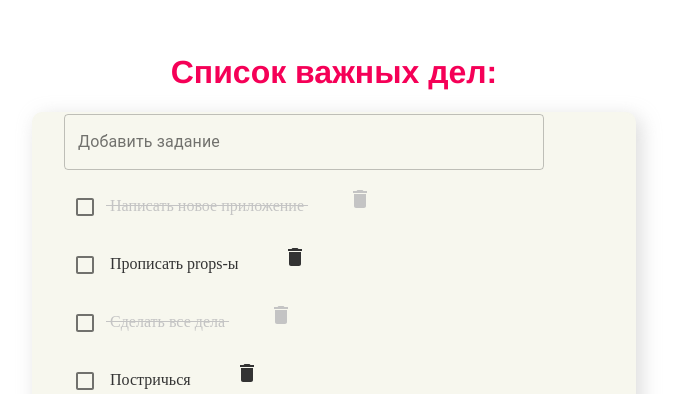
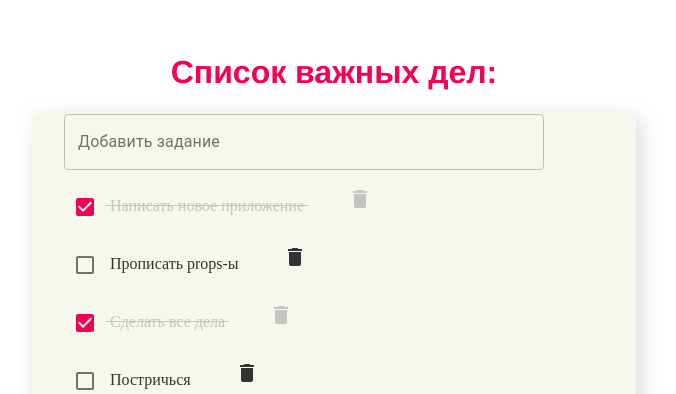
Before and after one commit to WebHeroSchool/app_todo, a React (Create React App) app: page / in a window 1280 px wide. Shown: the part 147-541 px from the top of the page, without its empty margins (306-982 px from the left). Built offline with nearby package versions, Linux system fonts and the light colour scheme.

Commit message:
Обработчик событий

```diff
--- a/src/components/App/App.js
+++ b/src/components/App/App.js
@@ -27,6 +27,8 @@ class App extends React.Component {
         ]
     }
 
+    onClickDone = isDone => console.log(isDone);
+
     render () {
 
      return (
@@ -34,7 +36,7 @@ class App extends React.Component {
                 <h1 className= {styles.title}>Список важных дел:</h1>
                 <div className = {styles.container}>
                     <InputItem />
-                    <ItemList items={this.state.items} />
+                    <ItemList items={this.state.items} onClickDone = {this.onClickDone} />
                     <Footer count={2} />
                 </div>
             </div>
--- a/src/components/Item/Items.js
+++ b/src/components/Item/Items.js
@@ -5,7 +5,7 @@ import DeleteIcon from '@material-ui/icons/Delete';
 import Checkbox from '@material-ui/core/Checkbox';
 
 
-function Item ( props ) {
+function Item ( props, onClickDone ) {
 
      const {value, isDone} = props;
 
@@ -17,7 +17,11 @@ function Item ( props ) {
     return (
         <div className = {styles.wrap}>
             <ul className = {useStyles}>
-              <Checkbox /> {value} <DeleteIcon className = {styles.delete} />
+              <Checkbox
+                checked = {isDone}
+                tabIndex = {-1}
+                onClickDone = {() => onClickDone(isDone)}
+              /> {value} <DeleteIcon className = {styles.delete} />
             </ul>
         </div>
     )
--- a/src/components/ItemList/ItemList.js
+++ b/src/components/ItemList/ItemList.js
@@ -1,10 +1,10 @@
 import React from 'react';
 import Item from '../Item/Items';
 
-const ItemList = ({ items }) => {
+const ItemList = ({ items, onClickDone }) => {
 
     const itemsList = items.map(item => {
-        return <Item  key={item.id} value={item.value}  isDone={item.isDone} />
+        return <Item  value={item.value}  isDone={item.isDone} onClickDone = {onClickDone} />
     })
 
     return (
```
